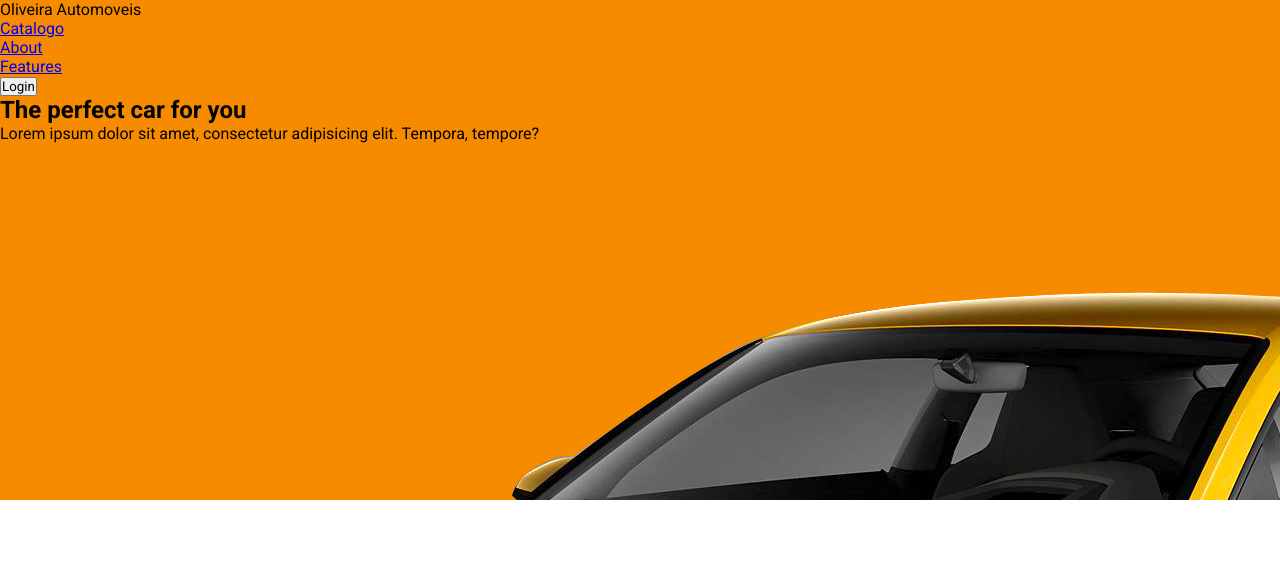
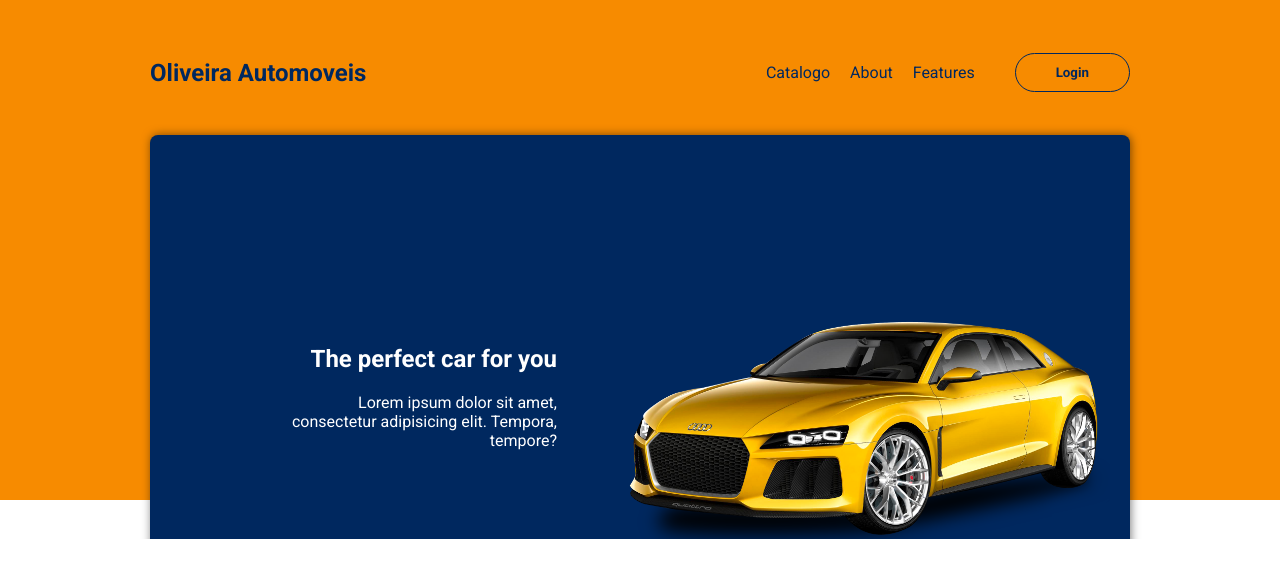
Before and after one commit to kauadeoliveira/catalogo-carros, a plain HTML site: page index.html in a window 1280 px wide. Drawn offline with Linux system fonts and the light colour scheme; files that its build step writes are made by us from their sources.

Commit message:
Header quase pronta

```diff
--- a/index.html
+++ b/index.html
@@ -5,13 +5,13 @@
     <meta http-equiv="X-UA-Compatible" content="IE=edge">
     <meta name="viewport" content="width=device-width, initial-scale=1.0">
     <title>Catalogo de Carros</title>
-    <link rel="stylesheet" href="style.css">
+    <link rel="stylesheet" href="style/style.css">
 </head>
 <body>
     <header>
         <div class="content">
             <nav>
-                <p>Oliveira Automoveis</p>
+                <p class="brand"><strong>Oliveira Automoveis</strong></p>
                 <ul>
                     <li><a href="#">Catalogo</a></li>
                     <li><a href="#">About</a></li>
@@ -28,5 +28,12 @@
             </div>
         </div>
     </header>
+    <section class="catalog" id="catalog">
+        <div class="content">
+            <div class="title-wrapper-catalog">
+                <p>Find what you</p>
+            </div>
+        </div>
+    </section>
 </body>
 </html>
--- a/style/style.css
+++ b/style/style.css
@@ -28,10 +28,107 @@ html, body{
 header{
     width: 100%;
     height: 500px;
-    background-color: #f78b00;
+    background-color: var(--orange);
 }
 
 .content{
     max-width: 1000px;
     min-width: 300px;
+    margin: 0 auto;
+    display: flex;
+    flex-direction: column;
+    padding: 10px;
 }
+
+nav{
+    width: 100%;
+    height: 125px;
+    display: flex;
+    flex-direction: row;
+    align-items: center;
+    justify-content: space-between;
+}
+
+.brand{
+    font-size: 24px;
+    color: var(--blue);
+    cursor: pointer;
+}
+
+nav ul {
+    display: flex;
+    flex-direction: row;
+}
+
+nav ul li{
+    list-style: none;
+    padding: 10px;
+    cursor: pointer;
+}
+
+nav ul li a{
+    color: var(--blue);
+    text-decoration: none;
+}
+
+nav ul li a:hover{
+    color: #00285f83;
+}
+
+nav ul button{
+    border: 1px solid var(--blue);
+    background-color: transparent;
+    padding: 8px 40px;
+    cursor: pointer;
+    border-radius: 20px;
+    margin-left: 30px;
+    color: var(--blue);
+    font-weight: bold;
+}
+
+nav ul button:hover{
+    background-color: var(--blue);
+    color: white;
+    transition: 0.6s;
+}
+
+.content .header-block{
+    max-width: 1000px;
+    min-width: 300px;
+    height: 450px;
+    background-color: var(--blue);
+    border-radius: 8px;
+    box-shadow: 1px 0px 10px 0px rgba(0, 0, 0, 0.501);
+    position: relative;
+    z-index: 10;
+    padding: 10px;
+}
+
+.header-block img{
+    width: 50%;
+    position: absolute;
+    right: 2%;
+    bottom: 2%;
+}
+
+.header-block .text{
+    position: absolute;
+    bottom: 30%;
+    left: 15%;
+}
+
+.header-block .text h2{
+    color: white;
+    margin-bottom: 20px;
+    text-align: right;
+    transform: translateX(-20px);
+    transition: transform 0.5s;
+}
+
+.header-block .text p{
+    max-width: 280px;
+    color: white;
+    text-align: right;
+    transform: translateX(-20px);
+    transition: transform 0.4s;
+}
```
